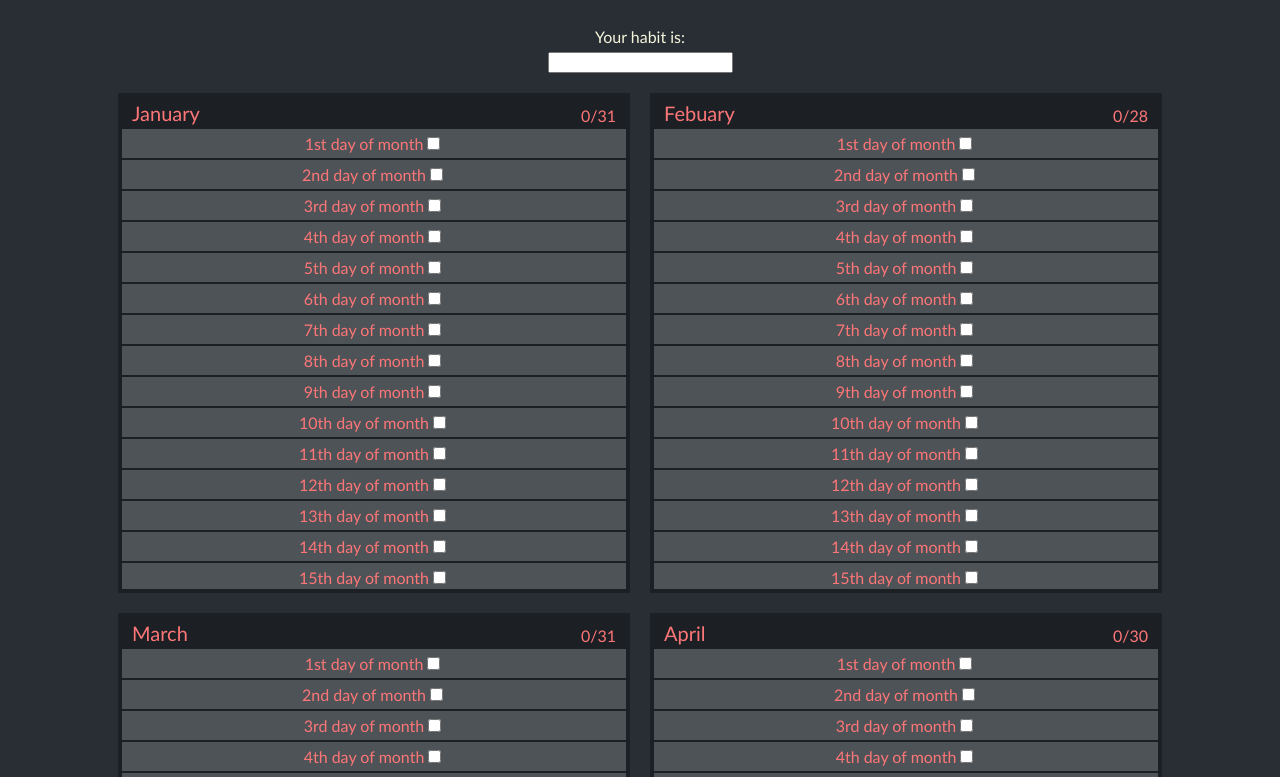
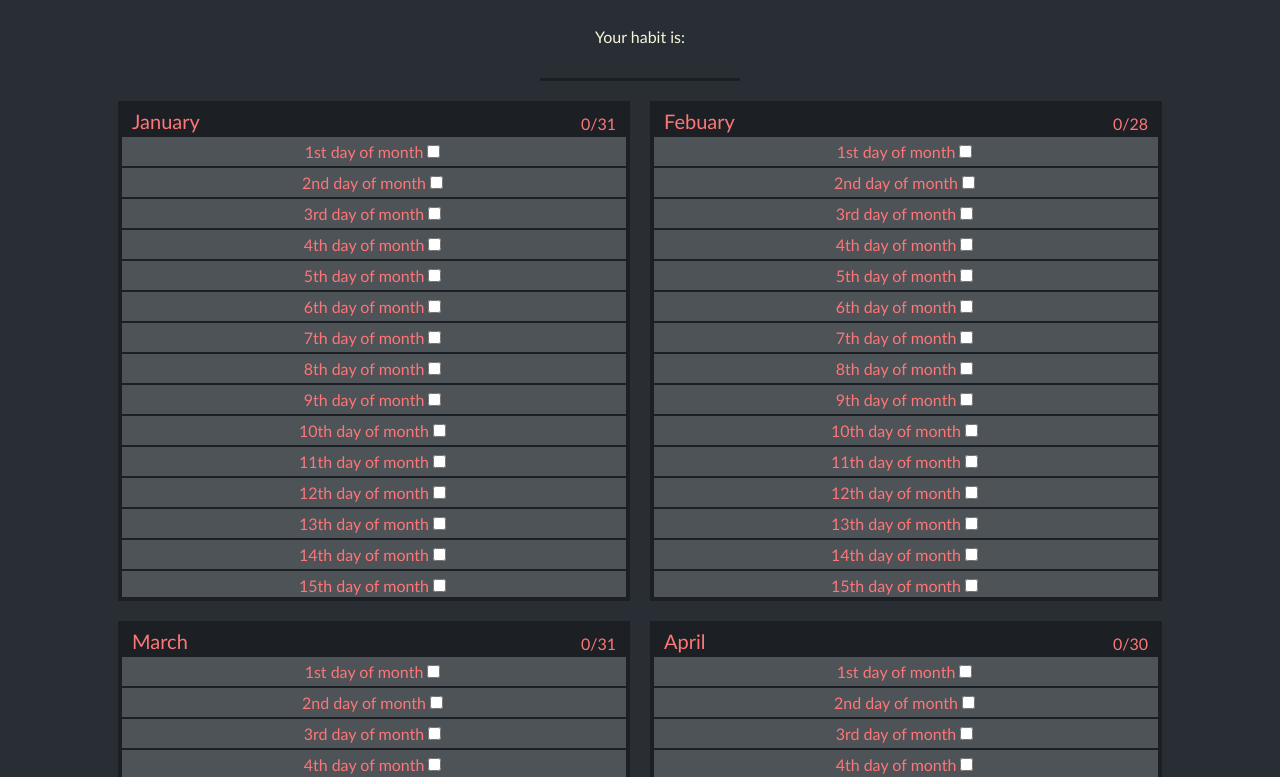
Before and after one commit to mb-dir/Nawyki, a website built with webpack: page src/pages/index.html in a window 1280 px wide. Shown: the part 136-913 px from the top of the page. Built offline with nearby package versions, Linux system fonts and the light colour scheme.

Commit message:
Styles for input

```diff
--- a/src/styles/main.css
+++ b/src/styles/main.css
@@ -32,6 +32,20 @@ body::-webkit-scrollbar-thumb {
 .setHabit__label{
     display: block;
     margin-bottom: 5px;
+}
+.setHabit__input{
+    font-size: 18px;
+    width: 200px;
+    height: 30px;
+    text-align: center;
+    background-color: #282e34;
+    color: beige;
+    outline: none;
+    border: none;
+    border-bottom: 3px solid #1c2024;
+}
+.setHabit__input:focus{
+    border-bottom: 3px solid #fd7678;
 }
 
 /* Styles related with calendar */
```
